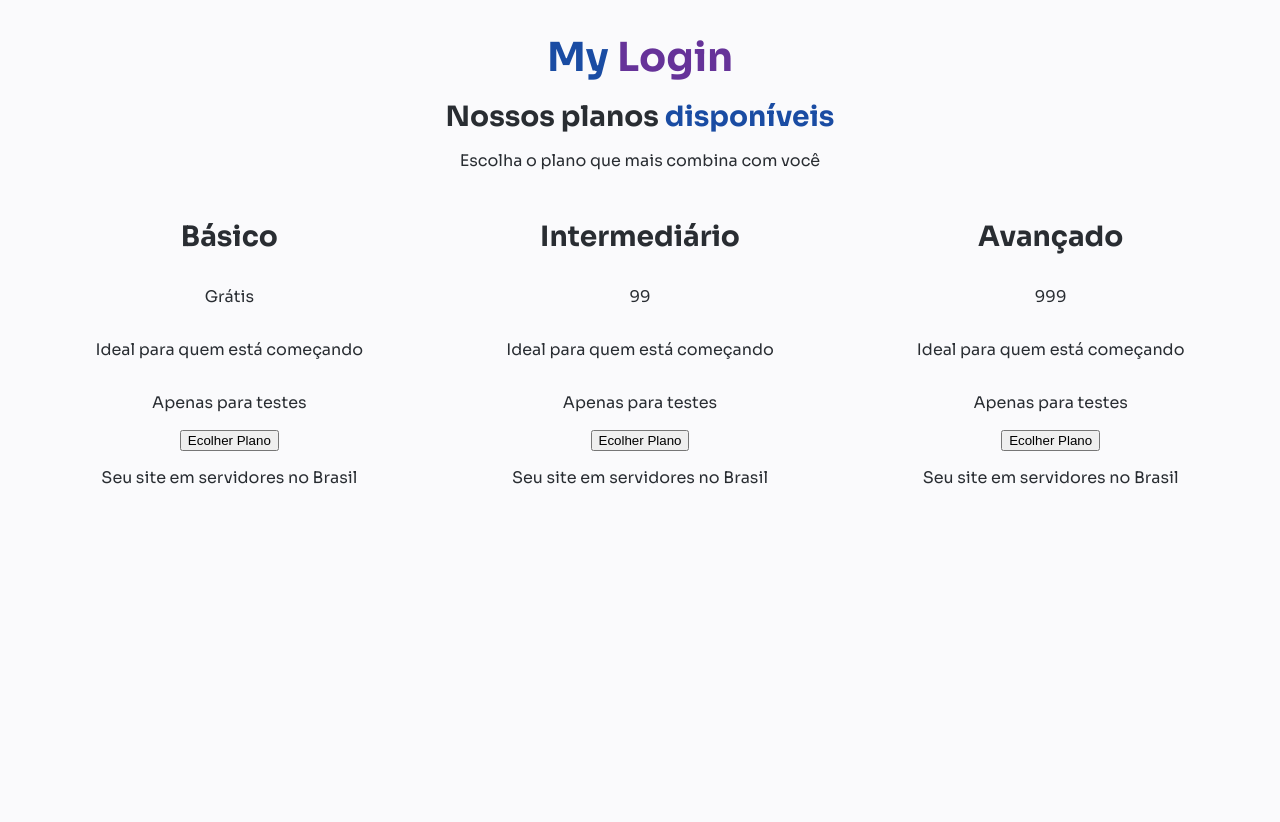
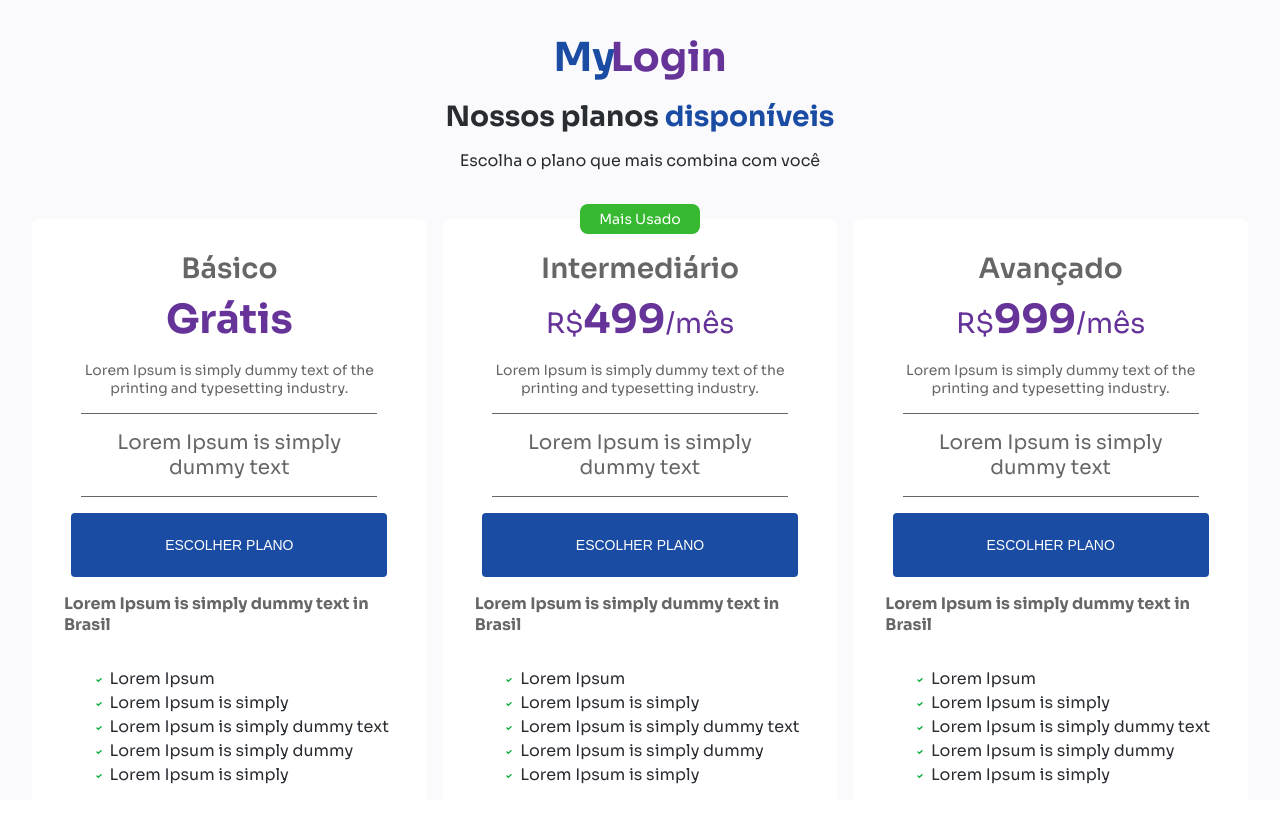
Before and after one commit to yansilva89/my-login, a Nuxt app: page /plan in a window 1280 px wide. Shown: the top 822 px of the page. After the commit the page ends 800 px from the top, so only its background shows below. Built offline with nearby package versions, Linux system fonts and the light colour scheme.

Commit message:
Adding Store State - Creating Sign Up page

```diff
--- a/app.vue
+++ b/app.vue
@@ -1,5 +1,5 @@
 <template>
-  <div class="container">
+  <div style="width: 100%; height: 100vh;">
     <NuxtPage />
   </div>
 </template>
--- a/assets/global.scss
+++ b/assets/global.scss
@@ -17,12 +17,14 @@ body {
 .container {
   display: flex;
   width: 100%;
-  height: 100vh;
+  height: 100%;
+  overflow: auto;
   background-color: $white-bg;
+  box-sizing: border-box;
   &.column {
     flex-direction: column;
     align-items: center;
-    padding: 0 2rem;
+    padding: 2rem;
   }
 }
 //
@@ -32,6 +34,7 @@ body {
   margin: 0 0 1rem 0;
   span {
     color: $blue-bg;
+    margin-right: -13px;
   }
   @media (max-width: 981px) {
     text-align: center;
@@ -56,6 +59,11 @@ body {
   }
   span {
     color: $blue-bg;
+  }
+  &.c-grey {
+    color: $text-grey;
+    font-weight: 600;
+    margin: 0 0 .5rem 0;
   }
 }
 .text {
--- a/components/CardPlan.vue
+++ b/components/CardPlan.vue
@@ -1,21 +1,25 @@
 <template>
   <div class="card">
-    <h1 class="title">{{ title }}</h1>
-    <p class="price">{{ price || 'Grátis' }}</p>
+    <div v-if="selected > 0" class="hint selected">
+      <p>Selecionado</p>
+    </div>
+    <div v-else-if="hint" class="hint">
+      <p>{{ hint }}</p>
+    </div>
+    <h1 class="title c-grey">{{ title }}</h1>
+    <p class="price"><span v-if="price">R$</span>{{ price || 'Grátis' }}<span v-if="price">/mês</span></p>
     <p class="description">{{ description }}</p>
     <p class="comment">{{ comment }}</p>
-    <div>
-      <button
-        class="btn-plan"
-        @click="$emit('select-plan')"
-      >
-        Ecolher Plano
-      </button>
-    </div>
-    <p class="location">Seu site em servidores no {{ countries[country || 'br'] }}</p>
-    <!-- <ul class="benefits">
-      <li v-for="benefit in " :key="benefit">{{ benefit }}</li>
-    </ul> -->
+    <CustomBtn
+    name="Escolher Plano"
+    width="80"
+    @click="$emit('select-plan')"
+    style="margin: 0 1rem 1rem 1rem;"
+    />
+    <p class="location">Lorem Ipsum is simply dummy text in {{ countries[country || 'br'] }}</p>
+    <ul class="benefits">
+      <li v-for="benefit in benefits" :key="benefit">{{ benefit }}</li>
+    </ul>
   </div>
 </template>
 
@@ -27,6 +31,8 @@ defineProps<{
   price?: number
   country?: 'br' | 'usa'
   benefits?: string[]
+  hint?: string
+  selected: number
 }>()
 
 defineEmits(['select-plan'])
@@ -39,9 +45,69 @@ const countries = {
 
 <style lang="scss" scoped>
 .card {
+  position: relative;
+  //
   width: 100%;
   display: flex;
   flex-direction: column;
   align-items: center;
+  //
+  background-color: #fff;
+  border-radius: 8px;
+  padding: 2rem 0;
+  p {
+    text-align: center;
+    margin: 0 2rem 1rem;
+    color: #666;
+  }
+  .hint {
+    position: absolute;
+    top: -15px;
+    //
+    width: 120px;
+    height: 30px;
+    background-color: #36b931;
+    border-radius: 8px;
+    display: flex;
+    justify-content: center;
+    align-items: center;
+    p {
+      font-size: 14px;
+      margin: 0;
+      color: #fff;
+    }
+    &.selected {
+      background-color: #292D32;
+    }
+  }
+  .price {
+    font-size: 40px;
+    font-weight: 700;
+    color: #663399;
+    span {
+      font-size: 28px;
+      font-weight: 400;
+    }
+  }
+  .description {
+    font-size: 14px;
+  }
+  .comment {
+    font-size: 20px;
+    border-top: 1px solid #666;
+    border-bottom: 1px solid #666;
+    width: 75%;
+    padding: 1rem 0;
+  }
+  .location {
+    text-align: left;
+    font-weight: 700;
+  }
+  .benefits {
+    li {
+      line-height: 1.5rem;
+      list-style-image: url(../assets/img/check.svg);
+    }
+  }
 }
 </style>
--- a/components/CustomBtn.vue
+++ b/components/CustomBtn.vue
@@ -1,29 +1,34 @@
 <template>
-  <el-form-item>
-    <el-button type="primary" class="custom-btn" v-bind="$attrs">Fazer Login</el-button>
-  </el-form-item>
+  <el-button type="primary" class="custom-btn" :style="{ width: width + '%' }" v-bind="$attrs">
+    {{ name }}
+  </el-button>
 </template>
 
 <script lang="ts">
-  export default {
-    inheritAttrs: false
-  }
+export default {
+  inheritAttrs: false
+}
 </script>
 
 <script setup lang="ts">
+defineProps<{
+  name: string,
+  width: string
+}>()
 </script>
 
 <style lang="scss" scoped>
 .custom-btn {
-  width: 100%;
   height: 64px !important;
   background-color: #1A4CA3;
   border: 0 !important;
   transition: background-color .5s ease-out;
   text-transform: uppercase;
+
   &:hover {
     background-color: #663399;
   }
+
   @media (max-width: 581px) {
     text-transform: initial;
   }
--- a/pages/login.vue
+++ b/pages/login.vue
@@ -16,7 +16,7 @@
               <el-input v-model="form.username" class="custom-field" placeholder="Seu e-mail" />
             </el-form-item>
             <el-form-item label="Senha">
-              <el-input v-model="form.password" class="custom-field" placeholder="Sua senha" />
+              <el-input v-model="form.password" type="password" class="custom-field" placeholder="Sua senha" />
             </el-form-item>
             <el-form-item>
               <div style="width: 100%; text-align: right;">
@@ -24,10 +24,12 @@
               </div>
             </el-form-item>
             <!-- Btn -->
-            <CustomBtn @click="onSubmit" />
+            <el-form-item>
+              <CustomBtn name="Fazer Login" width="100" @click="onSubmit" />
+            </el-form-item>
             <el-form-item>
               Ainda não tem conta?
-              <el-link :underline="false" target="_blank" style="margin-left: 4px; color: #663399; font-weight: 600;">Cadastre-se</el-link>
+              <el-link :underline="false" target="_blank" style="margin-left: 4px; color: #663399; font-weight: 600;" @click="toPlans">Cadastre-se</el-link>
             </el-form-item>
           </el-form>
         </div>
@@ -38,17 +40,34 @@
 </template>
 
 <script setup lang="ts">
+import { UseUserStore } from '~/stores/user';
+const router = useRouter();
+const userStore = UseUserStore()
+
 const form = reactive({
-  username: '',
-  password: ''
+  username: 'johnd',
+  password: 'm38rmF$'
 })
 
 const onSubmit = async () => {
-  console.log('submit!')
-  // const data = await $fetch( 'https://fakestoreapi.com/users', {
-  //       method: 'POST',
-  //       body: form
-  //   } ) as any;
-  // console.log(data);
+  const result = await userStore.login(form)
+  if (result) {
+    ElNotification({
+      title: 'Sucesso',
+      message: 'Usuário logado com sucesso.',
+      type: 'success',
+    })
+    router.push('/home');
+  } else {
+    ElNotification({
+      title: 'Erro',
+      message: 'Usuário ou senha incorretos.',
+      type: 'error',
+    })
+  }
+}
+
+const toPlans = () => {
+  router.push('/plan');
 }
 </script>
--- a/pages/plan.vue
+++ b/pages/plan.vue
@@ -1,5 +1,5 @@
 <template>
-  <div v-if="selectedPlan === 0" class="container column" style="margin-top: 2rem;">
+  <div v-if="selectedPlanId === 0" class="container column">
     <h1 class="logo">
       <span>My</span>
       Login
@@ -12,21 +12,53 @@
       <CardPlan
         v-for="plan in thePlans"
         :key="plan.id"
+        :hint="plan.hint"
+        :selected="selectedPlanId"
         :title="plan.title"
         :description="plan.description"
         :comment="plan.comment"
         :price="plan.price"
         :country="plan.country"
         :benefits="plan.benefits"
-        @select-plan="selectedPlan = plan.id"
+        @select-plan="toSelectPlan(plan.id)"
       />
+    </div>
+  </div>
+  <div v-else class="container column">
+    <!-- balbalbal {{ thePlans.find(plan => (plan.id === selectedPlanId)) }} -->
+    <h1 class="logo">
+      <span>My</span>
+      Login
+    </h1>
+    <div style="text-align: center;">
+      <h3 class="title">Você está muito próximo de adquirir<br>grandes <span>benefícios</span></h3>
+      <p class="text">Cadastre-se e entre para nossa comunidade</p>
+    </div>
+    <div class="signup-box">
+      <div class="signup">Cadastre-se</div>
+      <div class="cardplan">
+        <CardPlan
+        :hint="selectedPlan?.hint"
+        :selected="selectedPlanId"
+        :title="selectedPlan?.title || ''"
+        :description="selectedPlan?.description || ''"
+        :comment="selectedPlan?.comment"
+        :price="selectedPlan?.price"
+        :country="selectedPlan?.country"
+        :benefits="selectedPlan?.benefits"
+      />
+      </div>
     </div>
   </div>
 </template>
 
 <script lang="ts" setup>
-import { ref } from 'vue'
-const selectedPlan = ref(0)
+const selectedPlanId = ref(0)
+const toSelectPlan = (id: number) => {
+  selectedPlanId.value = id
+}
+
+const selectedPlan = computed(() => thePlans.value.find(plan => plan.id === selectedPlanId.value))
 
 interface planInterface {
   id: number
@@ -34,50 +66,52 @@ interface planInterface {
   description: string
   comment?: string
   price?: number
+  hint?: string
   country?: 'br' | 'usa'
   benefits?: string[]
 }
 const thePlans = ref<planInterface[]>([{
   id: 1,
   title: 'Básico',
-  description: 'Ideal para quem está começando',
-  comment: 'Apenas para testes',
+  description: 'Lorem Ipsum is simply dummy text of the printing and typesetting industry.',
+  comment: 'Lorem Ipsum is simply dummy text',
   price: 0,
   country: 'br',
   benefits: [
-    '1 usuário',
-    '1 site',
-    '1 GB de armazenamento',
-    '1 GB de tráfego',
-    'Suporte básico'
+    'Lorem Ipsum',
+    'Lorem Ipsum is simply',
+    'Lorem Ipsum is simply dummy text',
+    'Lorem Ipsum is simply dummy',
+    'Lorem Ipsum is simply'
   ]
 }, {
   id: 2,
   title: 'Intermediário',
-  description: 'Ideal para quem está começando',
-  comment: 'Apenas para testes',
-  price: 99,
+  description: 'Lorem Ipsum is simply dummy text of the printing and typesetting industry.',
+  comment: 'Lorem Ipsum is simply dummy text',
+  price: 499,
+  hint: 'Mais Usado',
   country: 'br',
   benefits: [
-    '1 usuário',
-    '1 site',
-    '1 GB de armazenamento',
-    '1 GB de tráfego',
-    'Suporte básico'
+    'Lorem Ipsum',
+    'Lorem Ipsum is simply',
+    'Lorem Ipsum is simply dummy text',
+    'Lorem Ipsum is simply dummy',
+    'Lorem Ipsum is simply'
   ]
 }, {
   id: 3,
   title: 'Avançado',
-  description: 'Ideal para quem está começando',
-  comment: 'Apenas para testes',
+  description: 'Lorem Ipsum is simply dummy text of the printing and typesetting industry.',
+  comment: 'Lorem Ipsum is simply dummy text',
   price: 999,
   country: 'br',
   benefits: [
-    '1 usuário',
-    '1 site',
-    '1 GB de armazenamento',
-    '1 GB de tráfego',
-    'Suporte básico'
+    'Lorem Ipsum',
+    'Lorem Ipsum is simply',
+    'Lorem Ipsum is simply dummy text',
+    'Lorem Ipsum is simply dummy',
+    'Lorem Ipsum is simply'
   ]
 }])
 
@@ -98,4 +132,13 @@ const thePlans = ref<planInterface[]>([{
     gap: 0;
   }
 }
+.signup-box {
+  width: 85%;
+  display: grid;
+  grid-template-columns: 60% 1fr;
+  margin-top: 2rem;
+  @media (max-width: 581px) {
+    grid-template-columns: repeat(1, 1fr);
+  }
+}
 </style>
--- /dev/null
+++ b/stores/user.ts
@@ -0,0 +1,68 @@
+import { defineStore } from "pinia"
+
+export const UseUserStore = defineStore('user', () => {
+  const token = ref('')
+  const user = reactive({
+    id:0,
+    email:'',
+    username:'',
+    password:'',
+    name:{
+        firstname:'',
+        lastname:''
+    },
+    address:{
+        city:'',
+        street:'',
+        number:3,
+        zipcode:'',
+        geolocation:{
+            lat:'',
+            long:''
+        }
+    },
+    phone:''
+  })
+
+  const addUser = async (objectData: any) => {
+    const data = await $fetch('https://fakestoreapi.com/users', {
+      method: 'POST',
+      body:JSON.stringify(objectData)
+    } ) as any
+    if (data.id) {
+      Object.assign(user, data)
+      await login({ username: objectData.username, password: objectData.password })
+      return true
+    }
+    return false
+  }
+
+  const login = async (objectData: any) => {
+    try {
+      const data = await $fetch( 'https://fakestoreapi.com/auth/login', {
+        method: 'POST',
+        body: JSON.stringify(objectData)
+      } ) as any
+      if (data.token) {
+        token.value = data.token
+        getUser()
+        return true
+      }
+    } catch {
+      return false
+    }
+  }
+
+  const getUser = async () => {
+    const data = await $fetch('https://fakestoreapi.com/users/1', {
+      method: 'GET',
+    } ) as any
+    if (data.id) {
+      Object.assign(user, data)
+      return true
+    }
+    return false
+  }
+
+  return { user, login, getUser, addUser }
+})
```
Also changed, not shown: assets/img/check.svg (added).
